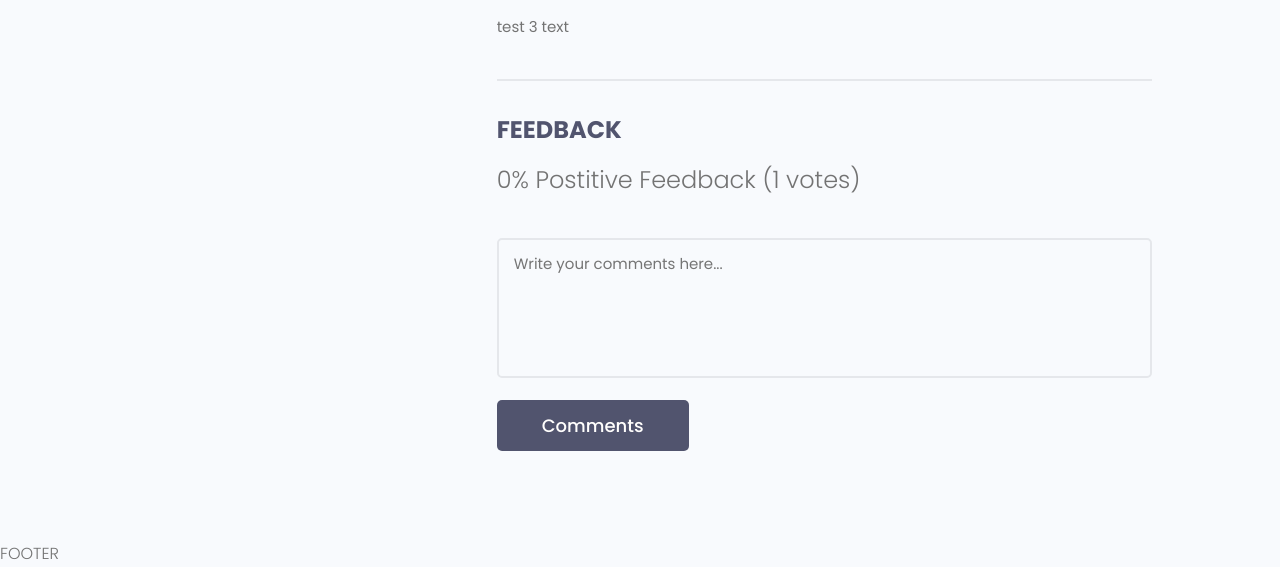
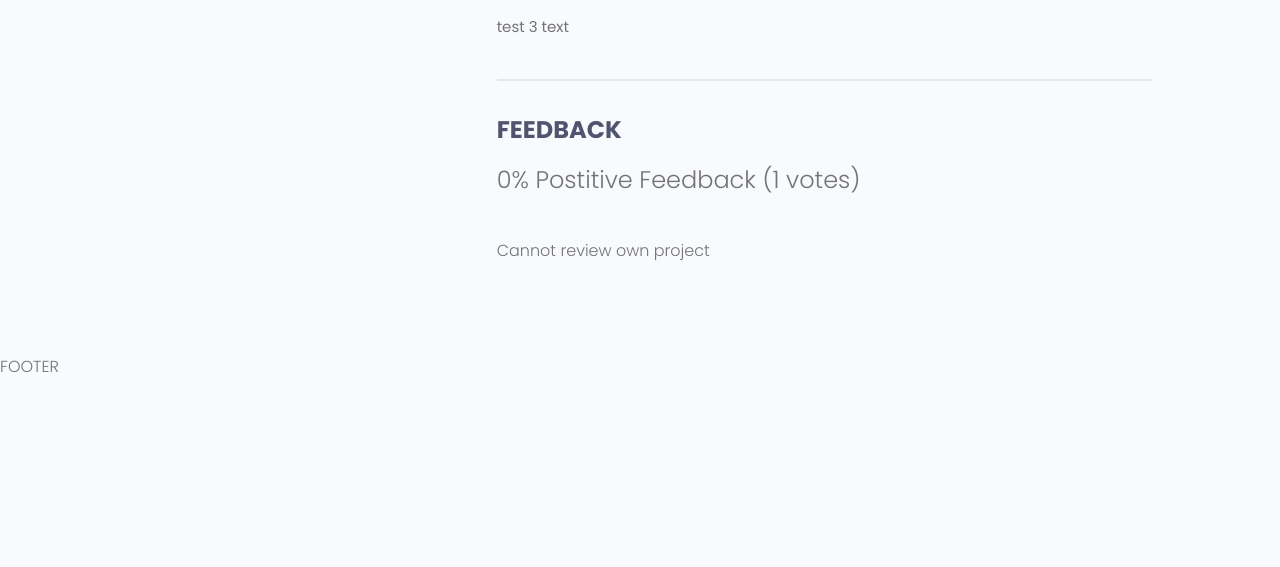
Before and after one commit to co01l3r/social_network_dj, a Django app: page /project/31bb5178-17fd-44a3-a87e-a5edee8680e1/ in a window 1280 px wide. Shown: the part 696-1263 px from the top of the page. After the commit the page ends 1068 px from the top, so only its background shows below. Run offline with Django 4.2, Linux system fonts and the light colour scheme; data comes from the database, SQL or seed files in the repository; both versions use the stored data as it was after the commit; data that the repository does not hold is empty; some libraries are stand-ins or nearby versions.

Commit message:
add review functionality

```diff
--- a/projects/forms.py
+++ b/projects/forms.py
@@ -1,5 +1,5 @@
 from django.forms import ModelForm
-from .models import Project
+from .models import Project, Review
 from django import forms
 
 
@@ -10,3 +10,14 @@ class ProjectForm(ModelForm):
         widgets = {
             'tags': forms.CheckboxSelectMultiple(),
         }
+
+
+class ReviewForm(ModelForm):
+    class Meta:
+        model = Review
+        fields = ['value', 'body']
+
+        labels = {
+            'value': 'Vote here',
+            'body': 'Leave a comment'
+        }
--- a/projects/models.py
+++ b/projects/models.py
@@ -21,6 +21,21 @@ class Project(models.Model):
         model string representation
         """
         return self.title
+
+    def review_creators(self):
+        queryset = self.review_creators.all().values_list('owner__id', flat=True)
+        return queryset
+
+    @property
+    def getVoteCount(self):
+        reviews = self.review_set.all()
+        upVotes = reviews.filter(value='up').count()
+        total = reviews.count()
+        ratio = (upVotes / total)*100
+
+        self.vote_total = total
+        self.vote_ratio = ratio
+        self.save()
 
 
 class Review(models.Model):
--- a/projects/templates/projects/single-project.html
+++ b/projects/templates/projects/single-project.html
@@ -43,18 +43,27 @@
             <h5 class="project--rating">
               {{project.vote_ratio}}% Postitive Feedback ({{project.vote_total}} votes)
             </h5>
-
-            <form class="form" action="#" method="POST">
-              <!-- Textarea -->
+            {% if request.user.profile.id in project.review_creators %}
+            <p>Already reviewed</p>
+            {% elif request.user.profile == project.owner %}
+            <p>Cannot review own project</p>
+            {% elif request.user.is_authenticated %}
+            <form class="form" action="{% url 'project' project.id %}" method="POST">
+              {% csrf_token %}
+              {% for field in form %}
               <div class="form__field">
-                <label for="formInput#textarea">Comments: </label>
-                <textarea class="input input--textarea" name="message" id="formInput#textarea"
-                  placeholder="Write your comments here..."></textarea>
+                <label for="formInput#textarea">{{field.label}}</label>
+                {{field}}
               </div>
+              {% endfor %}
               <input class="btn btn--sub btn--lg" type="submit" value="Comments" />
             </form>
+            {% else %}
+            <a href="{% url 'login' %}?next={{request.path}}">Login</a>
+            {% endif %}
             <div class="commentList">
               {% for review in project.review_set.all %}
+              {% if review.body %}
               <div class="comment">
                 <a href="">
                   <img class="avatar avatar--md"
@@ -70,6 +79,7 @@
 
               </div>
             </div>
+            {% endif %}
             {% endfor %}
           </div>
         </div>
--- a/projects/views.py
+++ b/projects/views.py
@@ -1,7 +1,7 @@
 from django.shortcuts import render, redirect
 from django.contrib.auth.decorators import login_required
 from .models import Project
-from .forms import ProjectForm
+from .forms import ProjectForm, ReviewForm
 from .utils import searchProjects
 
 
@@ -13,7 +13,18 @@ def projects(request):
 
 def project(request, pk):
     projectObj = Project.objects.get(id=pk)
-    context = {'project': projectObj}
+    form = ReviewForm()
+
+    if request.method == 'POST':
+        form = ReviewForm(request.POST)
+        review = form.save(commit=False)
+        review.project = projectObj
+        review.owner = request.user.profile
+        review.save()
+        projectObj.getVoteCount
+        return redirect('project', pk=projectObj.id)
+
+    context = {'project': projectObj, 'form': form}
     return render(request, 'projects/single-project.html', context)
 
 
```
Also changed, not shown: db.sqlite3.
